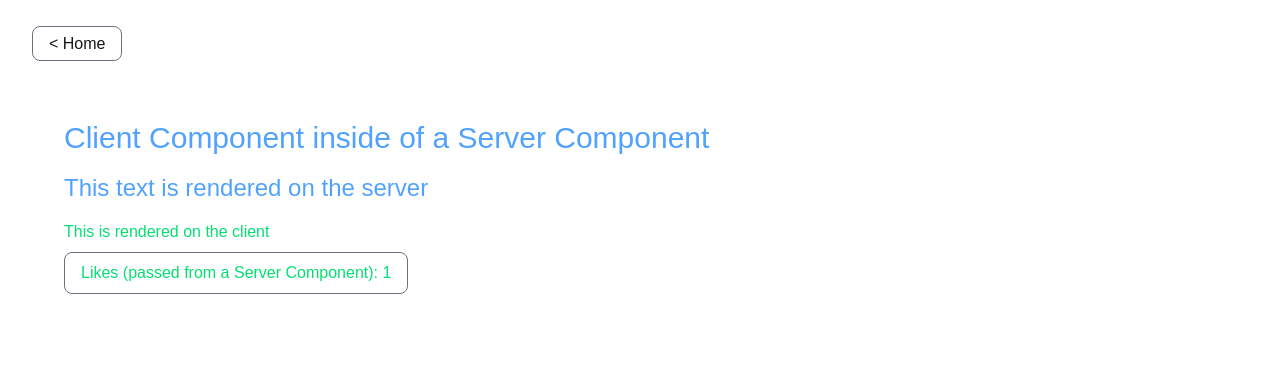
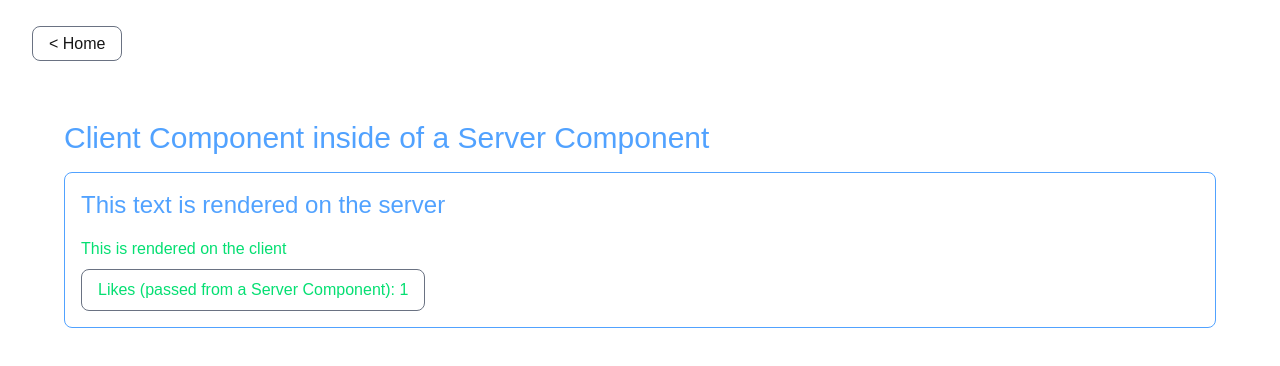
Before and after one commit to olafchuszno/next-digest, a Next.js app: page /client-in-server-component in a window 1280 px wide. Shown: the top 366 px of the page. Built offline with nearby package versions, Linux system fonts and the light colour scheme.

Commit message:
style: Add border colour

```diff
--- a/app/client-in-server-component/page.tsx
+++ b/app/client-in-server-component/page.tsx
@@ -12,7 +12,7 @@ export default async function Page() {
 
 const ServerLikes: FC = () => {
   return (
-    <div>
+    <div className="server-border">
       <h2 className="server-text">This text is rendered on the server</h2>
       {/* But the Like component is rendered on the client */}
       <ClientLikeButton initialLikes={1} />
```
